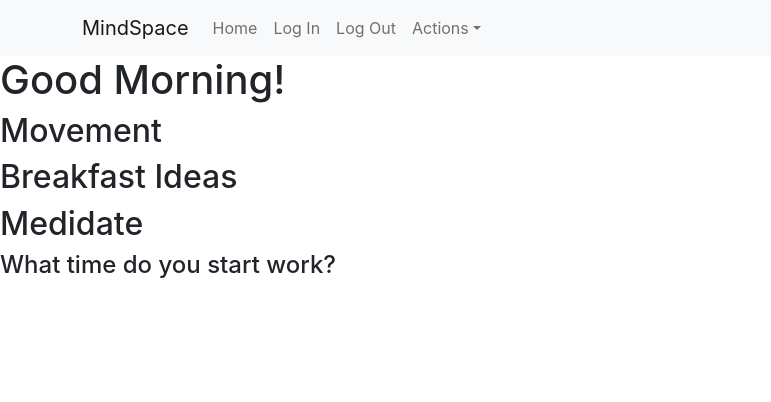
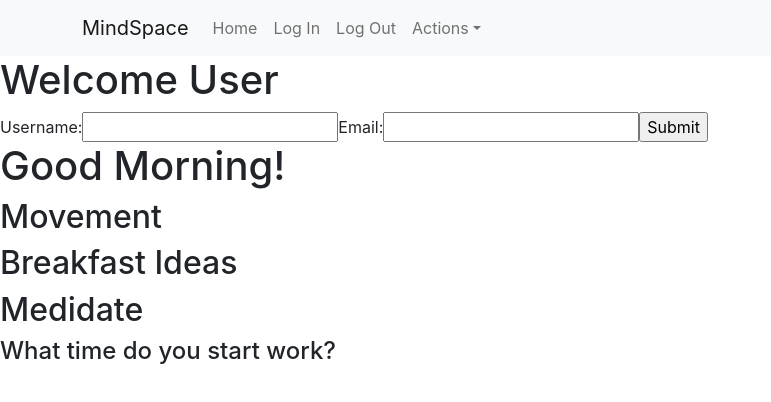
Before and after one commit to samanbatool08/mindspace-frontend, a React (Create React App) app: page / in a window 1280 px wide. Shown: the top 402 px of the page, without its empty margins (0-771 px from the left). Built offline with nearby package versions, Linux system fonts and the light colour scheme.

Commit message:
signup form component

```diff
--- a/src/App.js
+++ b/src/App.js
@@ -2,11 +2,13 @@ import logo from './logo.svg';
 import './App.css';
 import Morning from './Components/Morning';
 import NavBar from './Components/NavBar';
+import Welcome from './Components/Welcome';
 
 function App() {
   return (
     <div>
       <NavBar />
+      <Welcome />
       <Morning />
     </div>
   );
--- a/src/Components/Welcome.js
+++ b/src/Components/Welcome.js
@@ -5,13 +5,26 @@ const Welcome = () => {
   const [username, setUsername] = useState("");
   const [email, setEmail] = useState("");
 
+  const handleUsernameChange = (e) => {
+    setUsername(e.target.value)
+  }
+
+  const handleEmailChange = (e) => {
+    setEmail(e.target.value)
+  }
+
   return (
     <div>
       <h1>Welcome User</h1>
 
       <form>
         <label>Username: </label>
-        <input name="username" value={username} type="text"
+        <input name="username" value={username} type="text" onChange={handleUsernameChange}></input>
+
+        <label>Email: </label>
+        <input name="email" value={email} type="text" onChange={handleEmailChange}></input>
+
+        <input type="submit" value="Submit"></input>
       </form>
     </div>
   )
```
